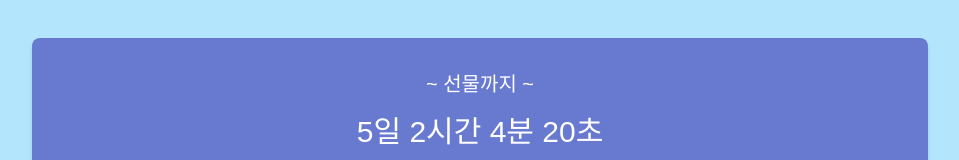
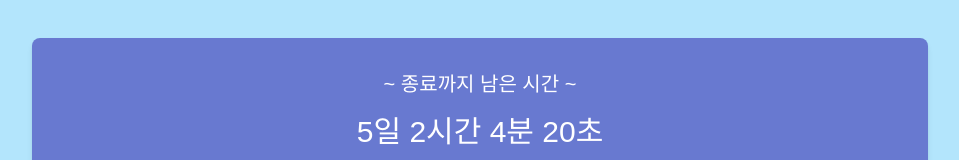
Before and after one commit to m0-jin/app, a Next.js app: page /gift in a window 1280 px wide. Shown: the part 330-490 px from the top of the page, without its empty margins (160-1119 px from the left). Built offline with nearby package versions, Linux system fonts and the light colour scheme; a web font is replaced by a local one.

Commit message:
Update Timer.tsx

```diff
--- a/components/Timer.tsx
+++ b/components/Timer.tsx
@@ -12,7 +12,7 @@
   };
   return (
     <div className="flex flex-col items-center space-y-4 py-8 bg-blue1 shadow-md rounded-lg w-[70%] ">
-      <span className="font-kangwon-bold text-xl text-white">~ 선물까지 ~</span>
+      <span className="font-kangwon-bold text-xl text-white">~ 종료까지 남은 시간 ~</span>
       <span className="font-kangwon-bold text-3xl text-white">
         {day}일 {hours}시간 {minutes}분 {seconds}초
       </span>
```
